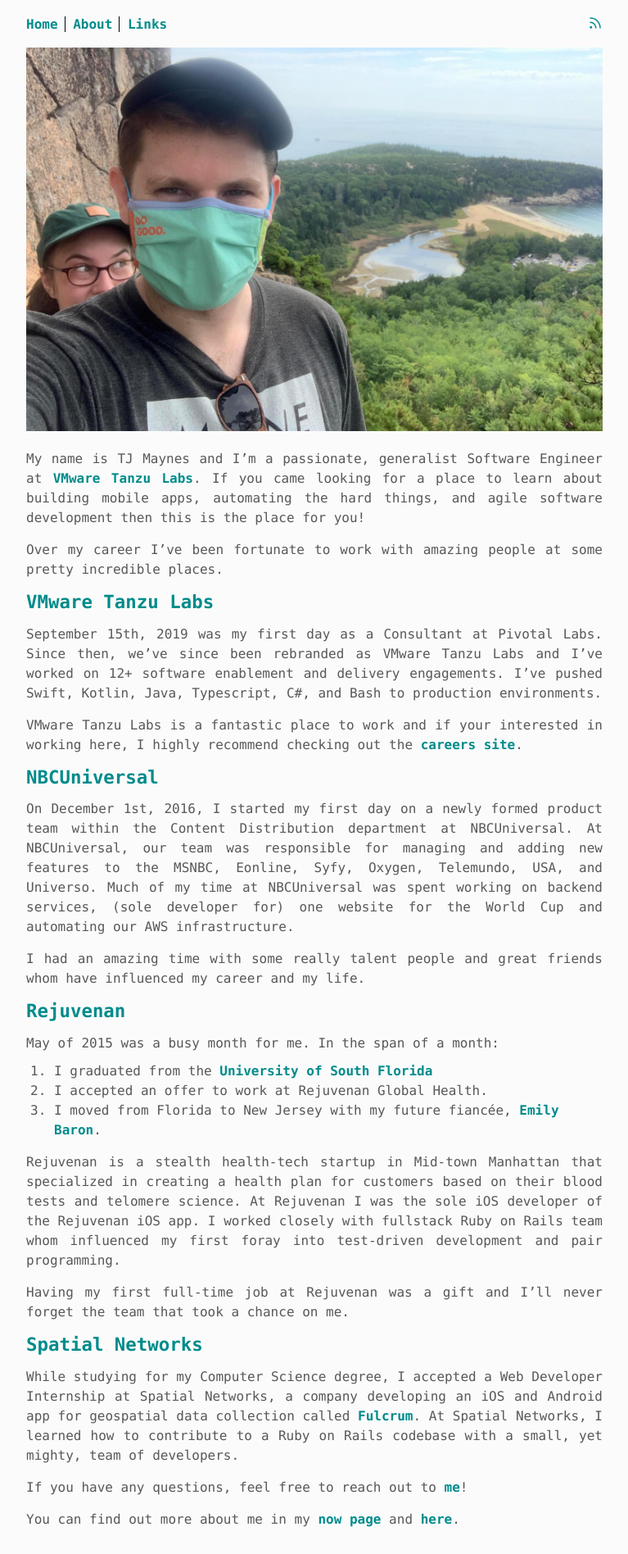
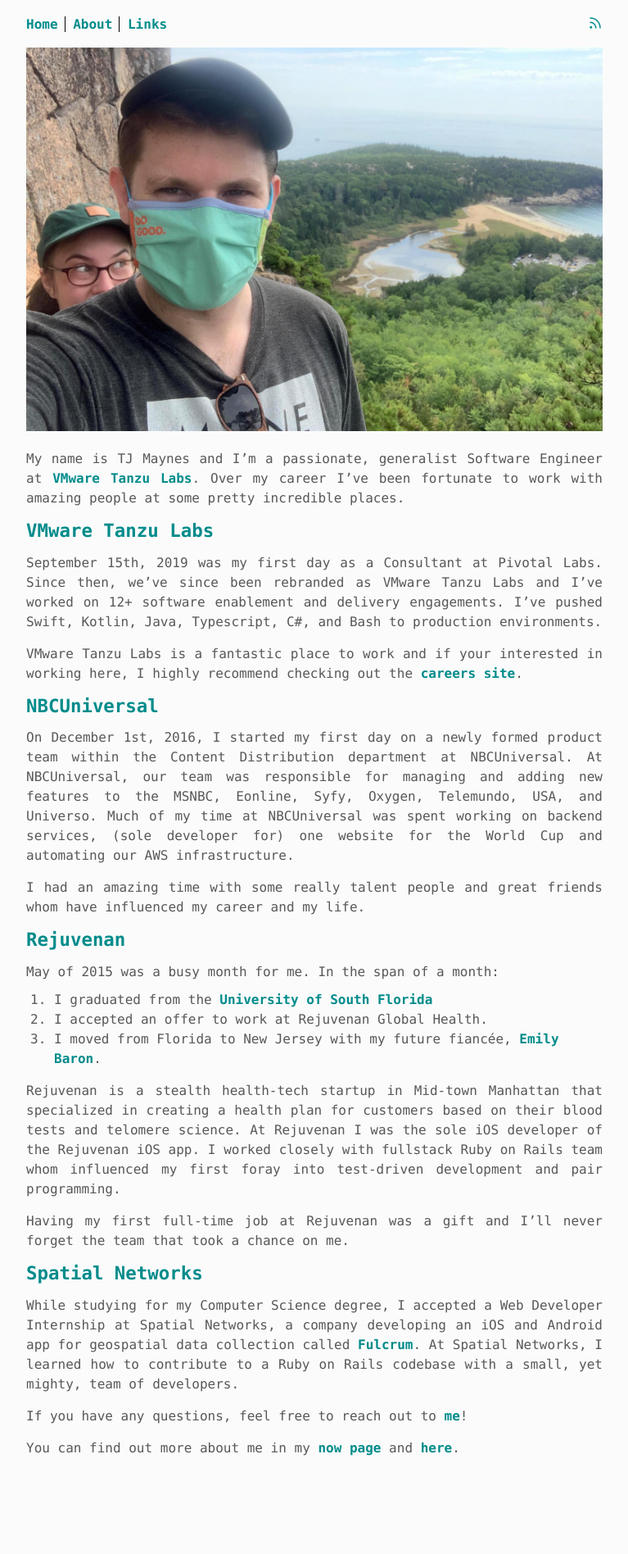
Before and after one commit to tjmaynes/tjmaynes.com, a Jekyll site: the page built from about.md, in a window 1280 px wide. Shown: the whole page at 82% size, without its empty margins (256-1023 px from the left). Built offline with Jekyll 4.4.1, drawn with Linux system fonts in a browser that asks for light colours; some web fonts are replaced; after the commit the page ends 1809 px from its top, so only the background shows below that.

Commit message:
Publish why emacs, again, also cleanup about page

```diff
--- a/about.md
+++ b/about.md
@@ -2,11 +2,9 @@
 layout: content
 permalink: /about
 ---
-![maine and me](/public/images/backgrounds/about.jpg)
+![maine and me](/public/images/me.jpg)
 
-My name is TJ Maynes and I'm a passionate, generalist Software Engineer at [VMware Tanzu Labs](https://tanzu.vmware.com/labs). If you came looking for a place to learn about building mobile apps, automating the hard things, and agile software development then this is the place for you!
-
-Over my career I've been fortunate to work with amazing people at some pretty incredible places.
+My name is TJ Maynes and I'm a passionate, generalist Software Engineer at [VMware Tanzu Labs](https://tanzu.vmware.com/labs). Over my career I've been fortunate to work with amazing people at some pretty incredible places.
 
 ## [VMware Tanzu Labs](https://tanzu.vmware.com/labs)
 
```
Also changed, not shown: _posts/2021-09-05-why-emacs.md (renamed from _drafts/2021-09-05-why-emacs.md, +3 -2 lines), public/images/me.jpg (renamed from public/images/backgrounds/about.jpg).
